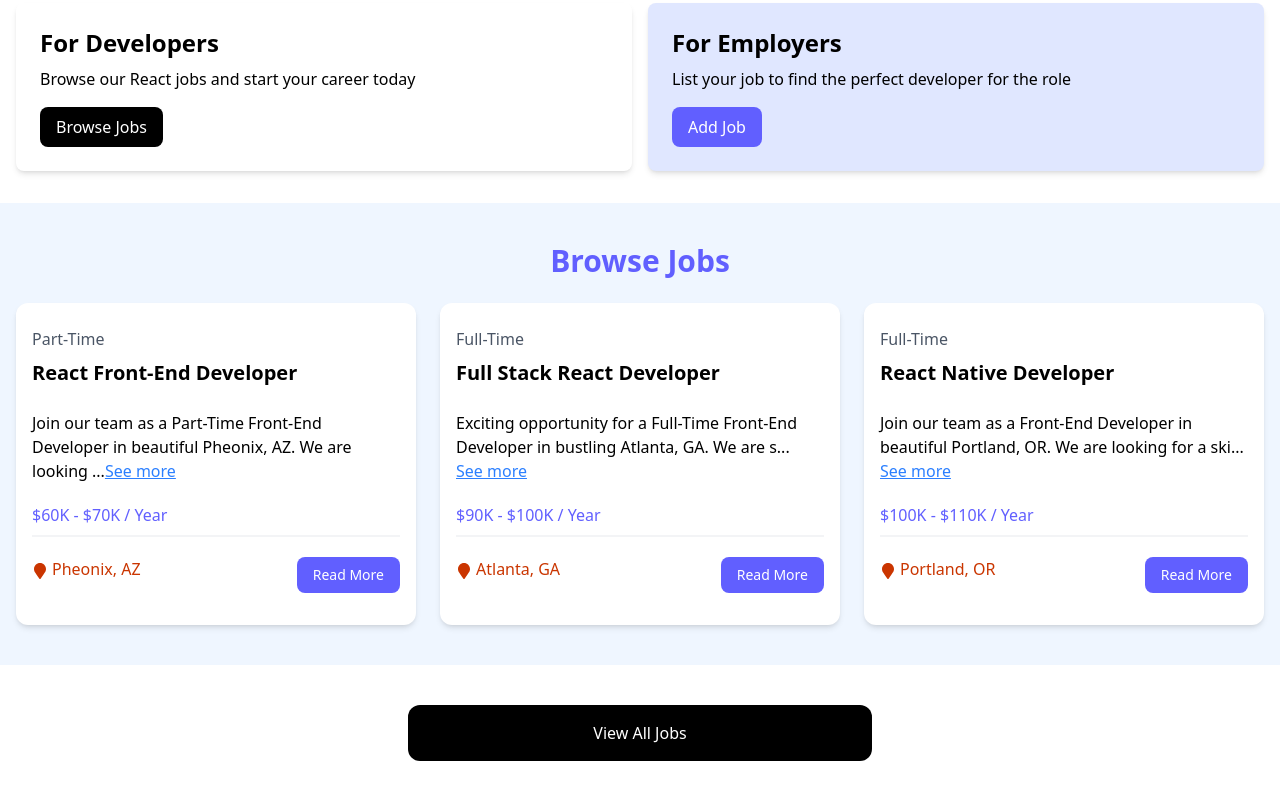
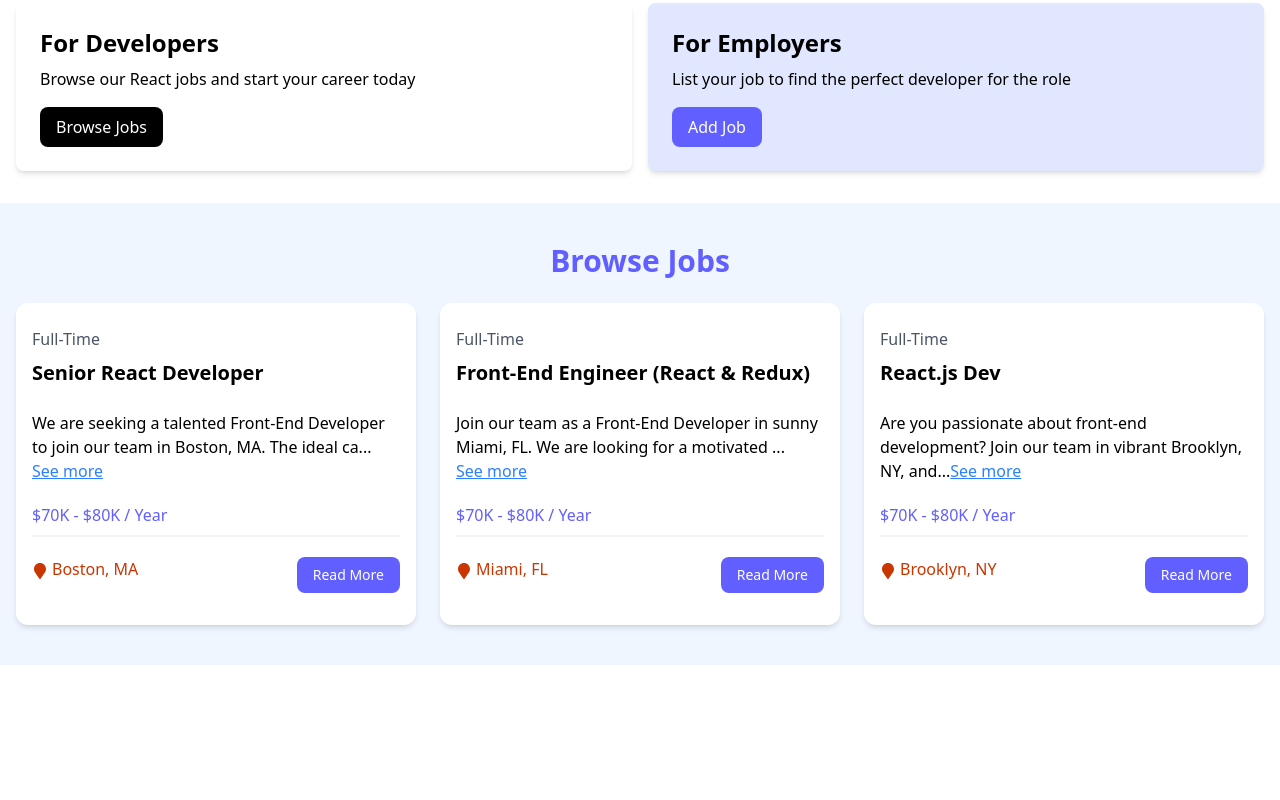
Before and after one commit to marionmartie/react-typescript, a React (Vite) app: page / in a window 1280 px wide. Shown: the part 406-1206 px from the top of the page. After the commit the page ends 1071 px from the top, so only its background shows below. Built offline with nearby package versions, Linux system fonts and the light colour scheme.

Commit message:
Fixed...?

```diff
--- a/src/components/JobListing.tsx
+++ b/src/components/JobListing.tsx
@@ -1,40 +1,27 @@
-import jobs from '../jobs.json'
-import JobList from './JobList'
+import jobs from '../jobs.json';
+import JobList from './JobList';
 
-function JobMap({limit} : { limit?: number }) {
-
-  const recentJobs: typeof jobs = jobs.splice(0, limit || jobs.length)
-
+const Listing = ({limit} : {limit?: number}) => {
     return (
-    recentJobs.map( el => {
-      return <JobList list={el} key={el.id} />
-    } )
+        jobs.slice(0, limit || jobs.length).map((job) => (
+            <JobList list={job} key={job.id} />
+        ))
     )
 }
 
-const JobListing = ({limit} : { limit?: number }) => {
+const JobListings = ({limit} : {limit?: number}) => {
     return (
-    <>
         <section className="bg-blue-50 px-4 py-10">
             <div className="container-xl lg:container m-auto">
                 <h2 className="text-3xl font-bold text-indigo-500 mb-6 text-center">
                     Browse Jobs
                 </h2>
                 <div className="grid grid-cols-1 md:grid-cols-3 gap-6">
-          {
-            <JobMap limit={limit} />
-          }
+                        { <Listing limit={limit} /> }
                 </div>
             </div>
         </section>
-
-    <section className="m-auto max-w-lg my-10 px-6">
-      <a
-        href="jobs.html"
-        className="block bg-black text-white text-center py-4 px-6 rounded-xl hover:bg-gray-700">View All Jobs</a>
-    </section>
-    </>
     )
 }
 
-export default JobListing
+export default JobListings;
```
Lines whose indentation alone changed are shown as unchanged.
